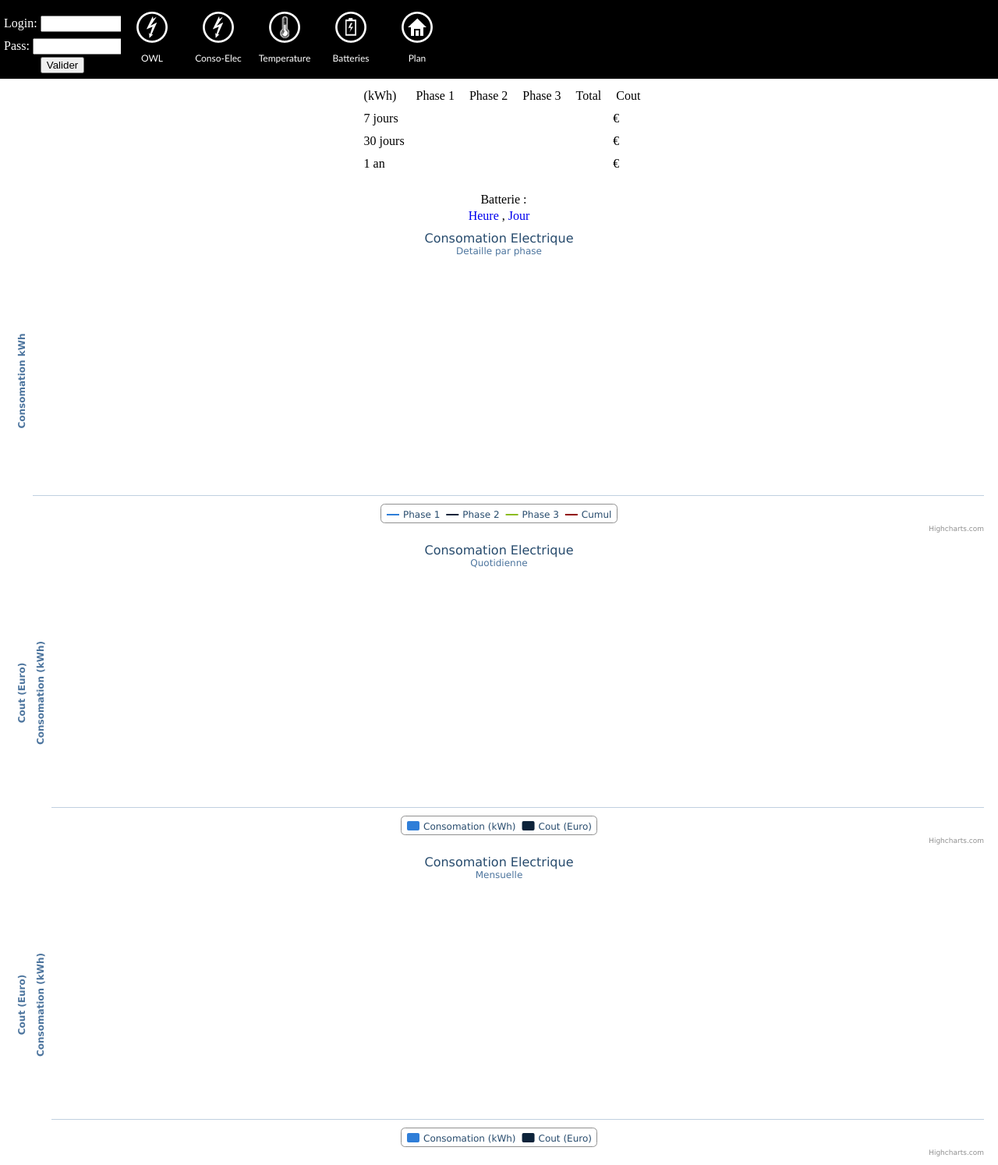
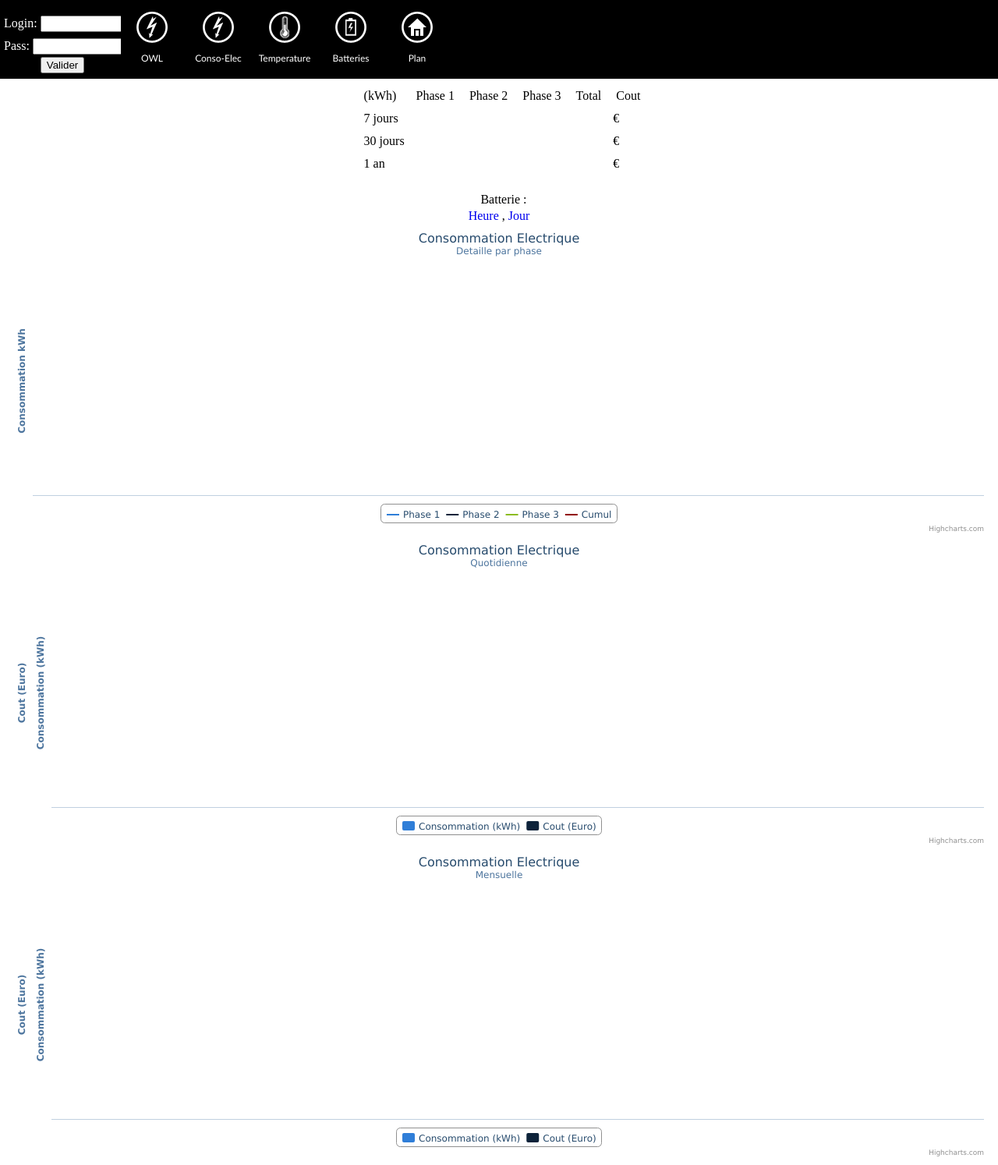
Before and after one commit to Harkanork/ZiHome, a PHP site: page /index.php?page=owl in a window 1280 px wide. Shown: the whole page at 78% size. Run offline with PHP 8.4, Linux system fonts and the light colour scheme; data comes from the database, SQL or seed files in the repository; data that the repository does not hold is empty.

Commit message:
correction orthographe

```diff
--- a/www/pages/owl.php
+++ b/www/pages/owl.php
@@ -1,4 +1,4 @@
-<title>Consomation Electrique</title>
+<title>Consommation Electrique</title>
 
 <?php
 echo "<CENTER><TABLE>";
--- a/www/pages/owl_global.php
+++ b/www/pages/owl_global.php
@@ -17,7 +17,7 @@ $(function () {
             chart: {
             },
             title: {
-                text: 'Consomation Electrique'
+                text: 'Consommation Electrique'
             },
             subtitle: {
                 text: 'Quotidienne'
@@ -32,7 +32,7 @@ $(function () {
             yAxis: [{
                 min: 0,
                 title: {
-                    text: 'Consomation (kWh)'
+                    text: 'Consommation (kWh)'
                 }
             }, {
                 min: 0,
@@ -55,7 +55,7 @@ $(function () {
                 }
             },
             series: [{
-                name: 'Consomation (kWh)',
+                name: 'Consommation (kWh)',
                 data: [<?php echo $liste1; ?>],
 		type: 'column'
             }, {
--- a/www/pages/owl_global_month.php
+++ b/www/pages/owl_global_month.php
@@ -17,7 +17,7 @@ $(function () {
             chart: {
             },
             title: {
-                text: 'Consomation Electrique'
+                text: 'Consommation Electrique'
             },
             subtitle: {
                 text: 'Mensuelle'
@@ -32,7 +32,7 @@ $(function () {
             yAxis: [{
                 min: 0,
                 title: {
-                    text: 'Consomation (kWh)'
+                    text: 'Consommation (kWh)'
                 }
             }, {
                 min: 0,
@@ -55,7 +55,7 @@ $(function () {
                 }
             },
             series: [{
-                name: 'Consomation (kWh)',
+                name: 'Consommation (kWh)',
                 data: [<?php echo $liste1; ?>],
 		type: 'column'
             }, {
--- a/www/pages/owl_phases_graph.php
+++ b/www/pages/owl_phases_graph.php
@@ -39,7 +39,7 @@ Highcharts.setOptions({
                 type: 'spline'
             },
             title: {
-                text: 'Consomation Electrique'
+                text: 'Consommation Electrique'
             },
             subtitle: {
                 text: 'Detaille par phase'
@@ -53,7 +53,7 @@ Highcharts.setOptions({
              },
             yAxis: {
                 title: {
-                    text: 'Consomation kWh'
+                    text: 'Consommation kWh'
                 },
                 min: 0
             },
```
Also changed, not shown: www/pages/conso_elec.php (+9 -9 lines).
